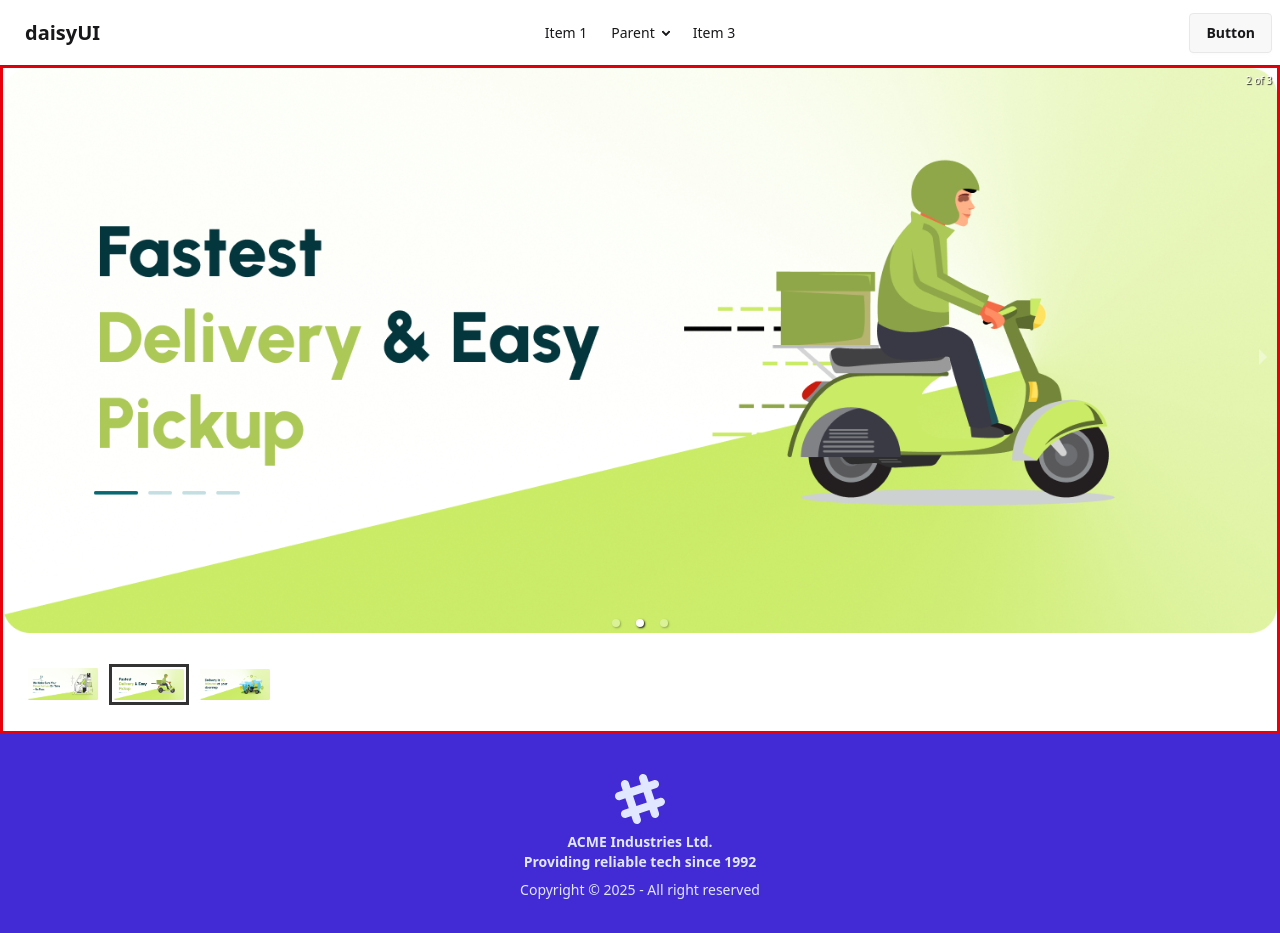
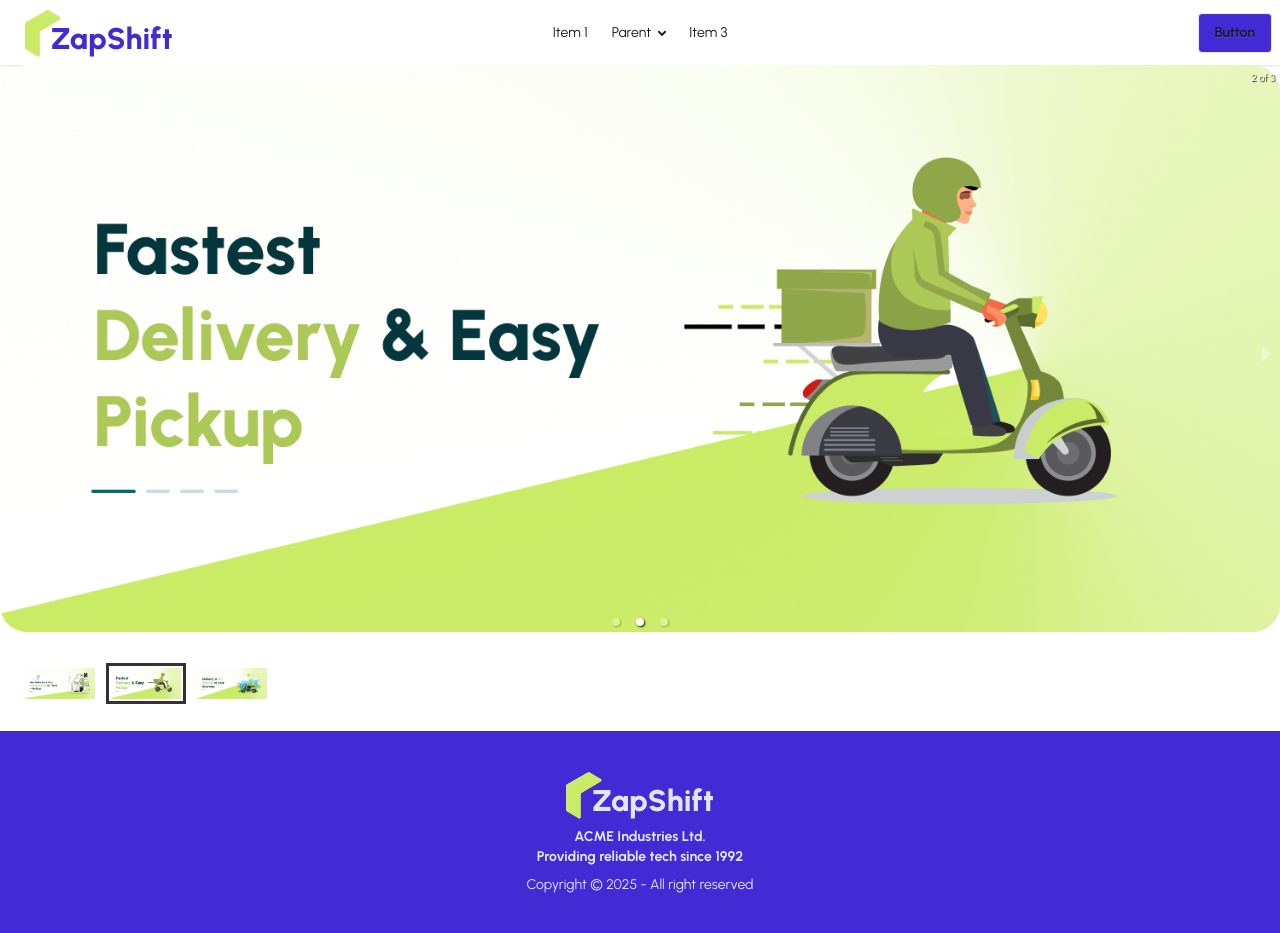
Before and after one commit to abapurbo/my-practice-project, a React (Vite) app: page / in a window 1280 px wide. Shown: the top 933 px of the page. Built offline with nearby package versions, Linux system fonts and the light colour scheme.

Commit message:
added readme client and live link

```diff
--- a/package.json
+++ b/package.json
@@ -13,6 +13,7 @@
     "@tailwindcss/vite": "^4.1.17",
     "react": "^19.2.0",
     "react-dom": "^19.2.0",
+    "react-icons": "^5.5.0",
     "react-responsive-carousel": "^3.2.23",
     "react-router": "^7.9.6",
     "tailwindcss": "^4.1.17"
--- a/src/Layouts/Footer.jsx
+++ b/src/Layouts/Footer.jsx
@@ -1,20 +1,11 @@
 import React from "react";
+import Logo from "../components/Logo/Logo";
 
 export default function Footer() {
     return <div>
-        <footer className="footer footer-horizontal footer-center bg-primary text-primary-content p-10">
+        <footer className=" footer footer-horizontal footer-center bg-primary text-primary-content p-10">
             <aside>
-                <svg
-                    width="50"
-                    height="50"
-                    viewBox="0 0 24 24"
-                    xmlns="http://www.w3.org/2000/svg"
-                    fillRule="evenodd"
-                    clipRule="evenodd"
-                    className="inline-block fill-current">
-                    <path
-                        d="M22.672 15.226l-2.432.811.841 2.515c.33 1.019-.209 2.127-1.23 2.456-1.15.325-2.148-.321-2.463-1.226l-.84-2.518-5.013 1.677.84 2.517c.391 1.203-.434 2.542-1.831 2.542-.88 0-1.601-.564-1.86-1.314l-.842-2.516-2.431.809c-1.135.328-2.145-.317-2.463-1.229-.329-1.018.211-2.127 1.231-2.456l2.432-.809-1.621-4.823-2.432.808c-1.355.384-2.558-.59-2.558-1.839 0-.817.509-1.582 1.327-1.846l2.433-.809-.842-2.515c-.33-1.02.211-2.129 1.232-2.458 1.02-.329 2.13.209 2.461 1.229l.842 2.515 5.011-1.677-.839-2.517c-.403-1.238.484-2.553 1.843-2.553.819 0 1.585.509 1.85 1.326l.841 2.517 2.431-.81c1.02-.33 2.131.211 2.461 1.229.332 1.018-.21 2.126-1.23 2.456l-2.433.809 1.622 4.823 2.433-.809c1.242-.401 2.557.484 2.557 1.838 0 .819-.51 1.583-1.328 1.847m-8.992-6.428l-5.01 1.675 1.619 4.828 5.011-1.674-1.62-4.829z"></path>
-                </svg>
+               <Logo></Logo>
                 <p className="font-bold">
                     ACME Industries Ltd.
                     <br />
--- a/src/Layouts/Navbar.jsx
+++ b/src/Layouts/Navbar.jsx
@@ -1,8 +1,9 @@
 import React from "react";
+import Logo from "../components/Logo/Logo";
 
 export default function Navbar() {
     return <div>
-        <div className="navbar bg-base-100 shadow-sm">
+        <div className="navbar  shadow-sm">
             <div className="navbar-start">
                 <div className="dropdown">
                     <div tabIndex={0} role="button" className="btn btn-ghost lg:hidden">
@@ -22,7 +23,9 @@ export default function Navbar() {
                         <li><a>Item 3</a></li>
                     </ul>
                 </div>
-                <a className="btn btn-ghost text-xl">daisyUI</a>
+                <a className="btn btn-ghost text-xl btn-primary">
+                    <Logo></Logo>
+                </a>
             </div>
             <div className="navbar-center hidden lg:flex">
                 <ul className="menu menu-horizontal px-1">
@@ -40,7 +43,7 @@ export default function Navbar() {
                 </ul>
             </div>
             <div className="navbar-end">
-                <a className="btn">Button</a>
+                <a className="btn bg-primary">Button</a>
             </div>
         </div>
     </div>;
--- /dev/null
+++ b/src/components/Logo/Logo.jsx
@@ -0,0 +1,12 @@
+import React from "react";
+import logoimg from '../../assets/logo/logo.png'
+export default function Logo() {
+    return (
+        <div>
+            <div className="flex items-end">
+                <img src={logoimg} alt="logo" />
+                <h1 className="text-3xl font-extrabold -ms-2.5">ZapShift</h1>
+            </div>
+        </div>
+    );
+}
--- a/src/index.css
+++ b/src/index.css
@@ -1,2 +1,28 @@
+@import url('https://fonts.googleapis.com/css2?family=Urbanist:ital,wght@0,100..900;1,100..900&display=swap');
 @import "tailwindcss";
-@plugin "daisyui";
+
+
+/* enable DaisyUI */
+@plugin "daisyui" {
+  themes: light --default;
+}
+
+/* your custom theme */
+@plugin "daisyui/theme" {
+  name: "light";
+  default: true;
+
+  --color-primary: red;
+  --color-secondary: teal;
+
+  /* REQUIRED for DaisyUI v5 */
+  --color-base-100: #ffffff;
+  --color-base-content: #000000;
+}
+
+
+body {
+  font-family: "Urbanist", sans-serif;
+  font-optical-sizing: auto;
+  font-style: normal;
+}
--- a/src/pages/Home/Home.jsx
+++ b/src/pages/Home/Home.jsx
@@ -3,7 +3,7 @@ import Banner from "../../components/Banner/Banner";
 
 export default function Home() {
     return (
-        <div className="border-3 border-red-600">
+        <div>
             <Banner></Banner>
         </div>
     )
```
Also changed, not shown: src/assets/logo/logo.png (added), 1 other file (tests, documents, lock files or other folders).
